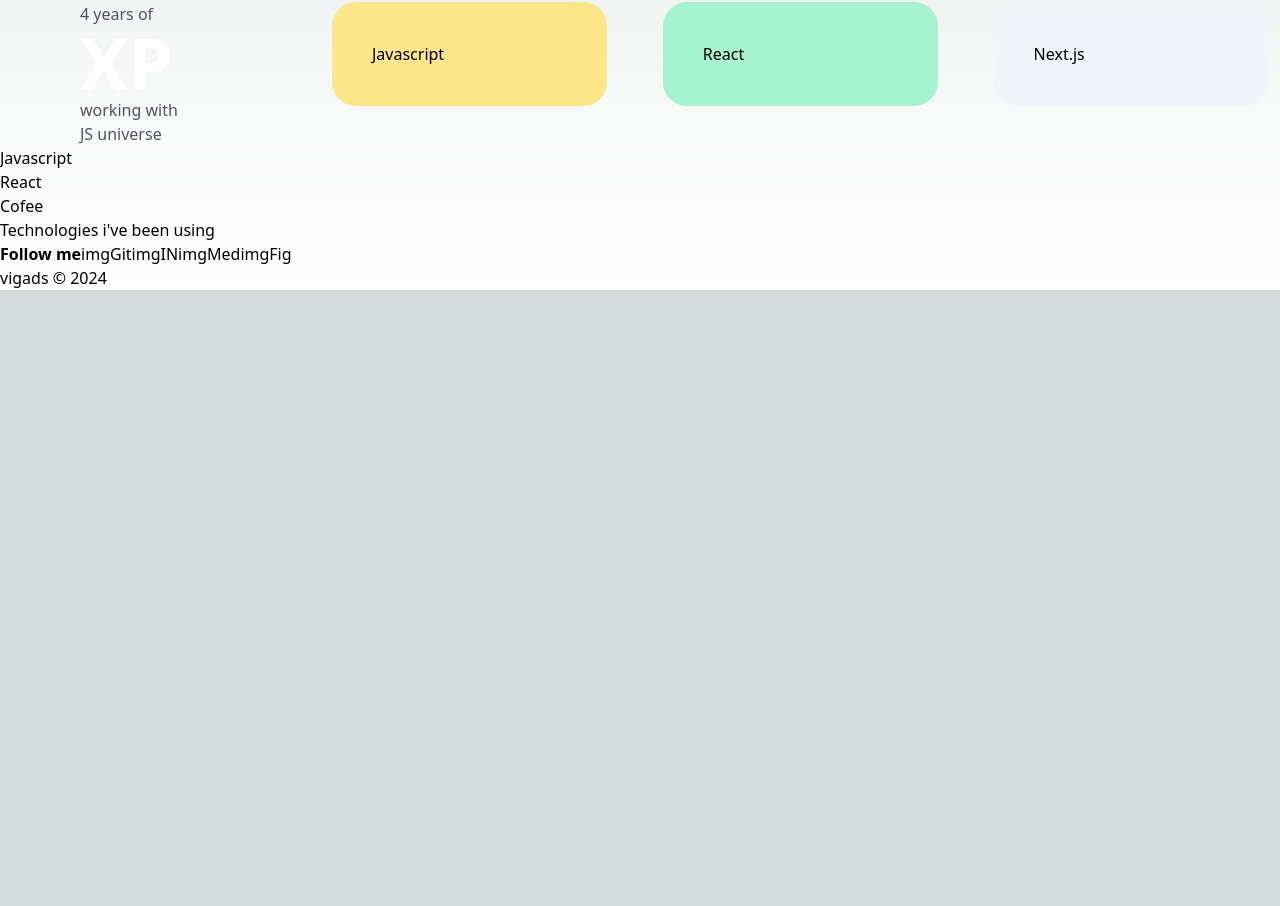
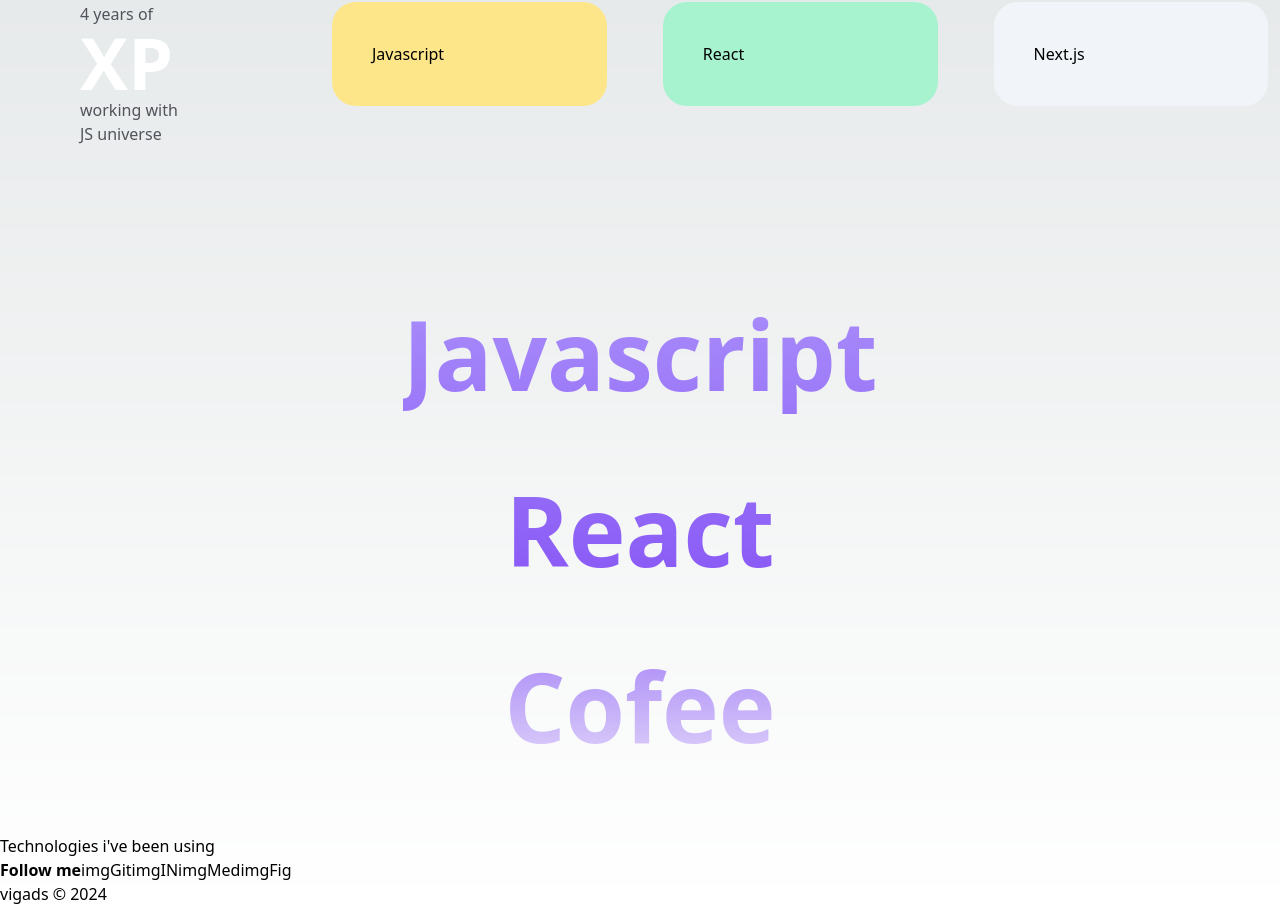
Before and after one commit to Stefan3-1-4/lucas02, a Next.js app in the folder cartof03/: page / in a window 1280 px wide. Shown: the part 630-1536 px from the top of the page. Before the commit the page ends 920 px from the top, so only its background shows below. Built offline with nearby package versions, Linux system fonts and the light colour scheme.

Commit message:
Update page.jsx

```diff
--- a/cartof03/app/page.jsx
+++ b/cartof03/app/page.jsx
@@ -47,10 +47,13 @@ export default function Home() {
           </div>
         </div>
       </section>
-      <section>
-        <h2>Javascript</h2>
-        <h2>React</h2>
-        <h2>Cofee</h2>
+
+      <section className='flex justify-center'>
+        <div className='place-content-center mt-40 bg-gradient-to-b from-violet-400 via-violet-500 bg-clip-text text-transparent'>
+          <h2 className='text-8xl text-center mb-20 font-bold'>Javascript</h2>
+          <h2 className='text-8xl text-center mb-20 font-bold'>React</h2>
+          <h2 className='text-8xl text-center mb-20 font-bold'>Cofee</h2>
+        </div>
       </section>
       <section>
         <h2>Technologies i've been using</h2>
```
